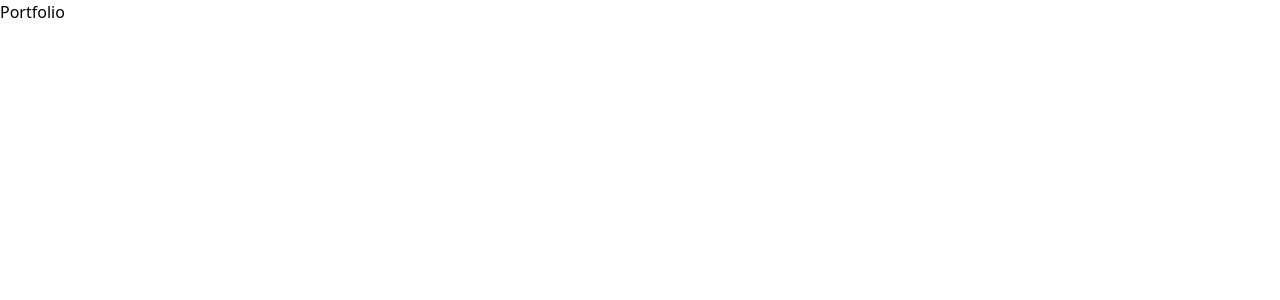
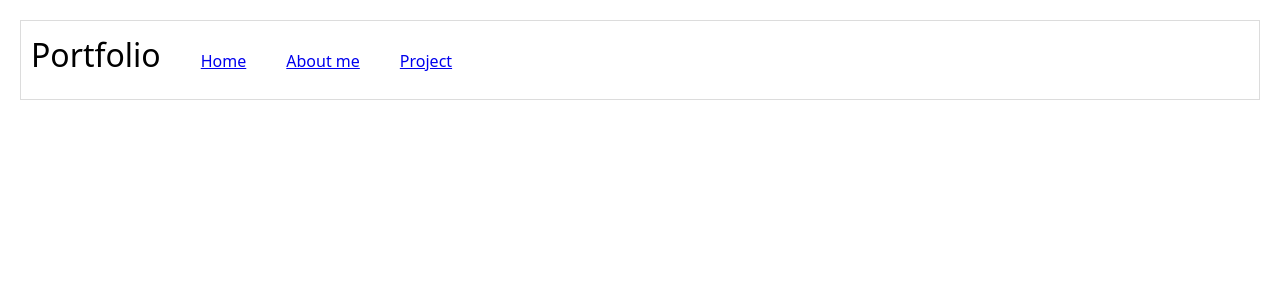
Before and after one commit to POTAEPT/Portfolio, a React (Vite) app: page / in a window 1280 px wide. Shown: the top 300 px of the page. Built offline with nearby package versions, Linux system fonts and the light colour scheme.

Commit message:
feat: update Navbar component and styles, adjust body margin

```diff
--- a/src/App.tsx
+++ b/src/App.tsx
@@ -1,13 +1,11 @@
-
+import Navbar from './component/Navbar'
 import './App.css'
 
 function App() {
 
   return (
     <>
-      <div>
-        Portfolio
-      </div>
+    <Navbar/>
     </>
   )
 }
--- a/src/component/Navbar.tsx
+++ b/src/component/Navbar.tsx
@@ -1,19 +1,21 @@
-import style from '../styles/navbar.module.css';
+import styles from '../styles/navbar.module.css';
 
 function Navbar(){
     return(
-        <nav className='style.navbar'>
-                <div className='style.logo'>
+        <nav className={styles.navbar}>
+                <div className={styles.logo}>
                     Portfolio
                 </div>
-                <ul className='style.menu'>
-                    <li>
-                        <a href=""> HOME</a>
-                    </li>
-                    <li>
-                        <a href="">Project</a>
-                    </li>
+                <ul>
+                        <a href="#home"> Home</a>
+                </ul>
+                <ul>
+                        <a href="#about">About me</a>
+                </ul>
+                <ul>
+                        <a href="#project">Project</a>
                 </ul>
         </nav>
     )
 }
+export default Navbar
--- a/src/index.css
+++ b/src/index.css
@@ -10,6 +10,6 @@
 }
 
 body {
-  margin: 0;
+  margin: 20px;
   min-height: 100vh;
 }
--- a/src/styles/navbar.module.css
+++ b/src/styles/navbar.module.css
@@ -0,0 +1,13 @@
+.navbar{
+    display: flex;
+    padding: 10px;
+    justify-items: space-between;
+    align-items: baseline;
+    border: solid gainsboro 1px
+
+}
+.logo{
+    font-size: xx-large;
+}
+.menu{
+}
```
